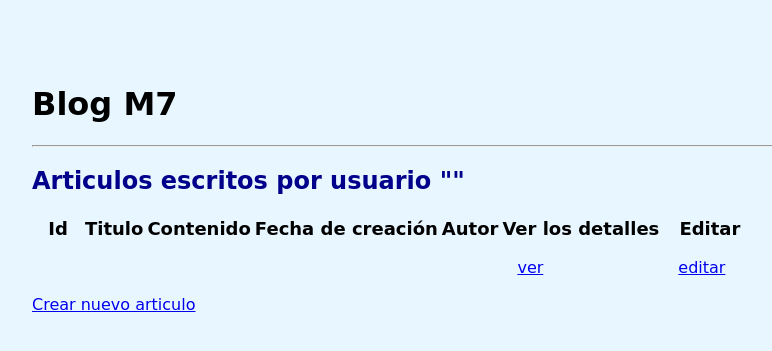
After one commit to LauraLG/Symfony-php_BlogM7, a Symfony app: template templates/articulo/show_articulos.html.twig in a window 1280 px wide. The commit adds this page. Shown: the top 351 px of the page, without its empty margins (32-804 px from the left). Run offline with Twig, Linux system fonts and the light colour scheme; the template is opened without the code that fills it, so the values that code supplies are empty; some libraries are stand-ins or nearby versions.

Commit message:
article list

```diff
--- a/src/Entity/Articulo.php
+++ b/src/Entity/Articulo.php
@@ -89,4 +89,5 @@ class Articulo
 
         return $this;
     }
+
 }
--- a/src/Entity/Usuario.php
+++ b/src/Entity/Usuario.php
@@ -135,4 +135,5 @@ class Usuario
     public function __toString(){
         return (string) $this->getUsername();
     }
+
 }
--- a/templates/articulo/show.html.twig
+++ b/templates/articulo/show.html.twig
@@ -23,6 +23,10 @@
                 <th>Fecha de creación</th>
                 <td>{{ articulo.creationDate ? articulo.creationDate|date('Y-m-d H:i:s') : '' }}</td>
             </tr>
+            <tr>
+                <th>Autor</th>
+                <td>{{ articulo.usuario }}</td>
+            </tr>
         </tbody>
     </table>
 
--- /dev/null
+++ b/templates/articulo/show_articulos.html.twig
@@ -0,0 +1,42 @@
+{% extends 'base.html.twig' %}
+
+{% block title %}Articulos{% endblock %}
+
+{% block body %}
+    <h2>Articulos escritos por usuario ""</h2>
+
+    <table class="table">
+        <thead>
+        <tr>
+            <th>Id</th>
+            <th>Titulo</th>
+            <th>Contenido</th>
+            <th>Fecha de creación</th>
+            <th>Autor</th>
+            <th>Ver los detalles</th>
+            <th>Editar</th>
+        </tr>
+        </thead>
+        <tbody>
+            <tr>
+                <td>{{ articulo.id }}</td>
+                <td>{{ articulo.titulo }}</td>
+                <td>{{ articulo.contenido }}</td>
+                <td>{{ articulo.creationDate ? articulo.creationDate|date('Y-m-d H:i:s') : '' }}</td>
+                <td>
+                    <a href="{{ path('usuario_show', {'id': articulo.usuario.id}) }}">{{ articulo.usuario }}</a>
+
+                </td>
+                <td>
+                    <a href="{{ path('articulo_show', {'id': articulo.id}) }}">ver</a>
+                </td>
+                <td>
+                    <a href="{{ path('articulo_edit', {'id': articulo.id}) }}">editar</a>
+                </td>
+            </tr>
+
+        </tbody>
+    </table>
+
+    <a href="{{ path('articulo_new') }}">Crear nuevo articulo</a>
+{% endblock %}
--- a/templates/usuario/index.html.twig
+++ b/templates/usuario/index.html.twig
@@ -33,7 +33,7 @@
                     <a class="link" href="{{ path('usuario_edit', {'id': usuario.id}) }}">editar</a>
                 </td>
                 <td>
-                    <a class="link" href="{{ path('articulo_new') }}">ver</a>
+                   <a class="link" href="{{ path('articulo_new') }}">ver</a>
                 </td>
             </tr>
         {% else %}
--- a/templates/usuario/show.html.twig
+++ b/templates/usuario/show.html.twig
@@ -34,5 +34,8 @@
 
     <a href="{{ path('usuario_edit', {'id': usuario.id}) }}"> Editar</a>
 
+    <a href="{{ path('show_articulos', {'id': usuario.id}) }}"> Ver todos los publicaciónes</a>
+
+
     {{ include('usuario/_delete_form.html.twig') }}
 {% endblock %}
```
Also changed, not shown: src/Controller/ArticuloController.php (+36 -0 lines), src/Repository/ArticuloRepository.php (+20 -1 lines), src/Repository/UsuarioRepository.php (+14 -0 lines).
